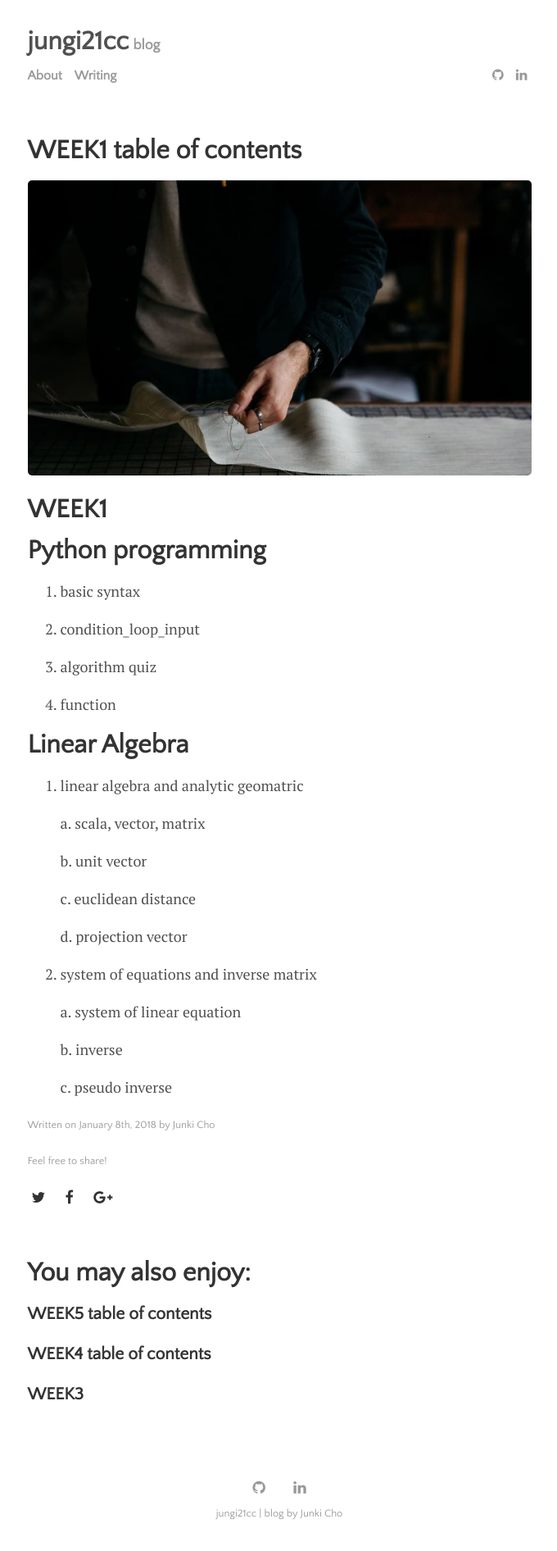
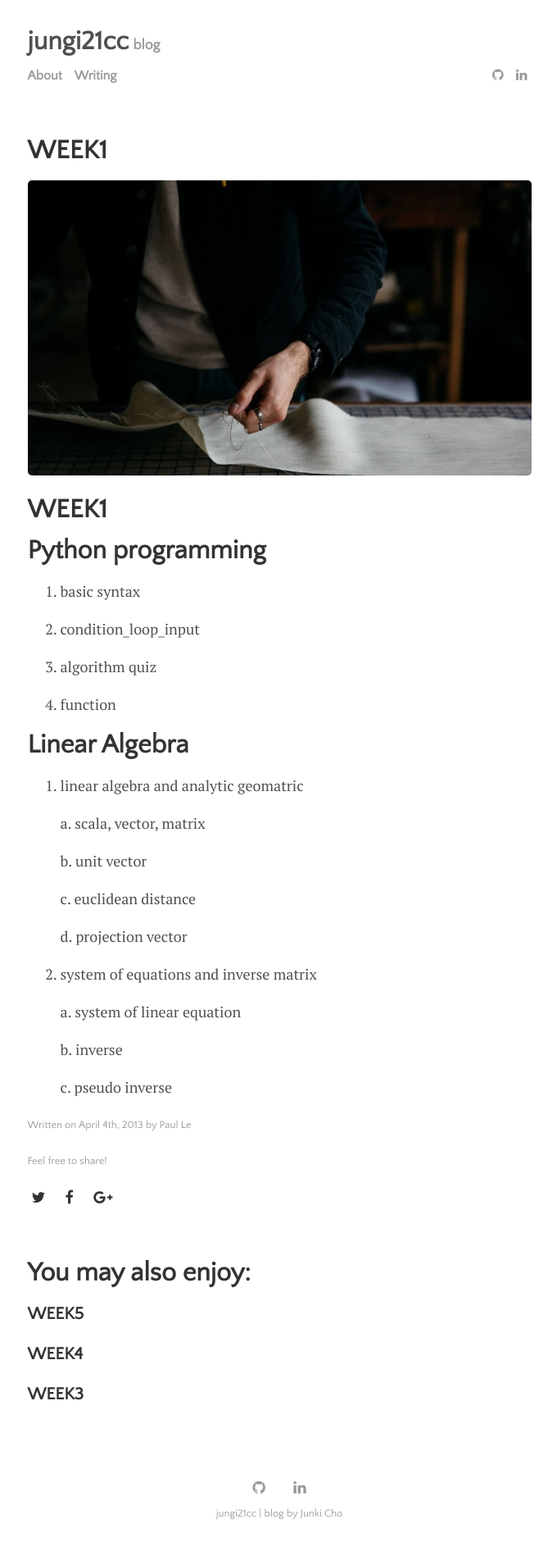
Before and after one commit to jungi21cc/jungi21cc.github.io, a Jekyll site: the page built from _posts/2013-04-04-about-the-author.md, in a window 1280 px wide. Shown: the whole page at 82% size, without its empty margins (299-979 px from the left). Built offline with Jekyll 4.4.1, drawn with Linux system fonts in a browser that asks for light colours.

Commit message:
revert dates

```diff
--- a/_posts/2018-01-08-about-the-author.md
+++ b/_posts/2013-04-04-about-the-author.md
@@ -1,7 +1,7 @@
 ---
 layout: post
-title: "WEEK1 table of contents"
-author: "Junki Cho"
+title: "WEEK1"
+author: "Paul Le"
 categories: journal
 tags: [documentation,sample]
 image: cutting.jpg
--- a/_posts/2018-01-29-getting-started.md
+++ b/_posts/2015-10-10-getting-started.md
@@ -1,6 +1,6 @@
 ---
 layout: post
-title: "WEEK4 table of contents"
+title: "WEEK4"
 author: "Junki Cho"
 categories: journal
 tags: [documentation,sample]
--- a/_posts/2018-02-05-welcome-to-lagrange.md
+++ b/_posts/2016-01-01-welcome-to-lagrange.md
@@ -1,6 +1,6 @@
 ---
 layout: post
-title: "WEEK5 table of contents"
+title: "WEEK5"
 author: "Junki Cho"
 categories: journal
 tags: [documentation,sample]
```
Also changed, not shown: _posts/2013-10-10-learning-resources.md (renamed from _posts/2018-01-15-learning-resources.md, +1 -1 lines), _posts/2018-01-08-WEEK1-table-of-contents.md (renamed from _posts/2018-02-19-WEEK6-table-of-contents.md, +1 -1 lines), _posts/2014-01-01-text-formatting-examples.md (renamed from _posts/2018-01-22-text-formatting-examples.md), _posts/2018-01-15-WEEK2-table-of-contents.md (renamed from _posts/2018-02-26-WEEK7-table-of-contents.md).
